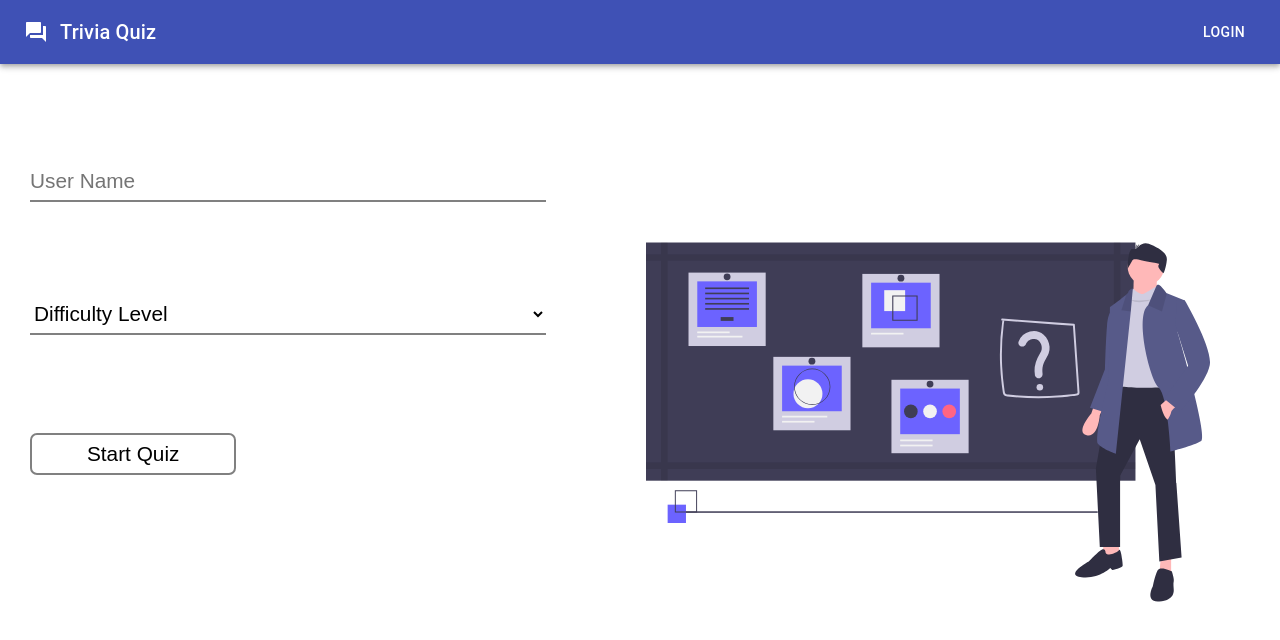
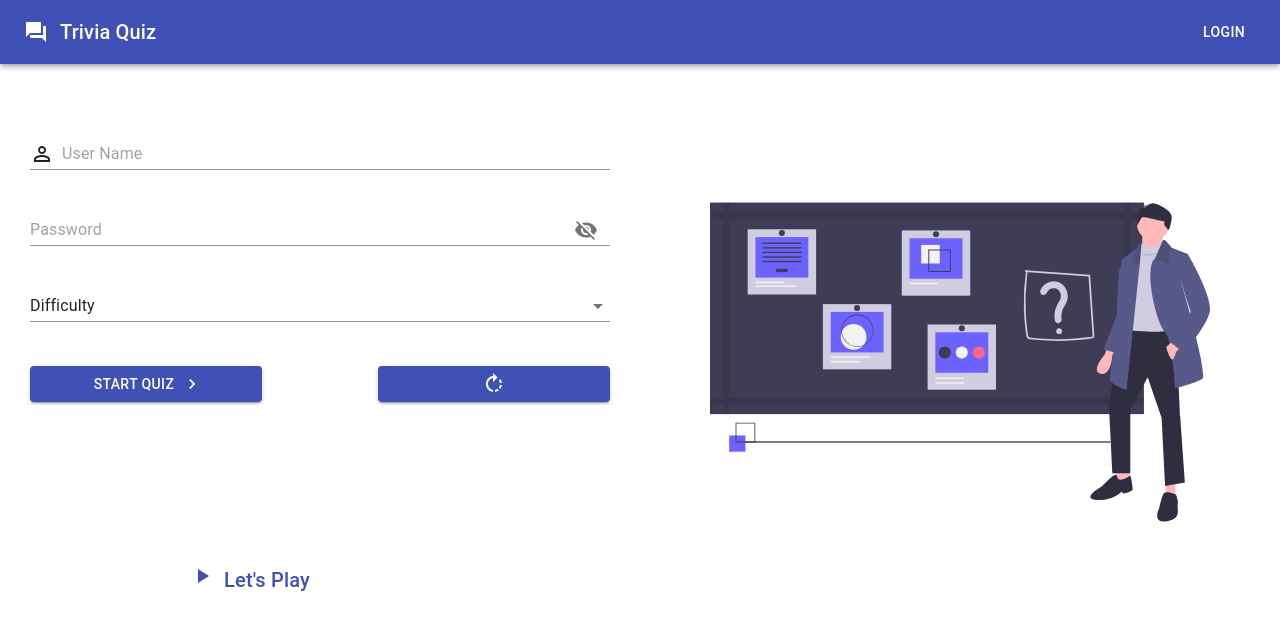
Before and after one commit to shreetanu/trivia-quiz, a Next.js app: page / in a window 1280 px wide. Shown: the top 640 px of the page. Built offline with nearby package versions, Linux system fonts and the light colour scheme.

Commit message:
Index revamp (#10)
* Patch applied

* MUI added to Index page

Co-authored-by: Yatin Jain <rokstaryatin2012@gmail.com>

```diff
--- /dev/null
+++ b/components/Footer.tsx
@@ -0,0 +1,24 @@
+
+import PlayArrowIcon from '@material-ui/icons/PlayArrow';
+import React from "react";
+import { BottomNavigation } from '@material-ui/core';
+
+import {  makeStyles } from '@material-ui/core/styles';
+import Typography from "@material-ui/core/Typography";
+const useStyles = makeStyles({
+    root: {
+        width: 500,
+    },
+})
+function Footer() {
+    const classes = useStyles();
+    return(
+    <BottomNavigation className={classes.root} >
+    <PlayArrowIcon color='primary'/>
+        <Typography variant="h6" color='primary'  style={{marginLeft:"10px"}} >
+            Let&apos;s Play
+        </Typography>
+    </BottomNavigation>
+);
+}
+export default Footer;
--- a/pages/_app.tsx
+++ b/pages/_app.tsx
@@ -3,8 +3,9 @@ import { QuizContextProvider } from "../store/quiz-context";
 import {QueryClient, QueryClientProvider} from "react-query";
 import { ReactQueryDevtools } from 'react-query/devtools'
 import type { AppProps} from 'next/app'
+import React from "react";
+import Footer from "../components/Footer";
 import Header from '../components/Header'
-
 
 function MyApp({ Component, pageProps }:AppProps) {
 
@@ -12,7 +13,9 @@ function MyApp({ Component, pageProps }:AppProps) {
 	return <QueryClientProvider client={queryClient}>
 			<Header />
 			<QuizContextProvider>
+
 				<Component {...pageProps} />
+				<Footer/>
 			</QuizContextProvider>
 			</QueryClientProvider>;
 }
--- a/pages/index.tsx
+++ b/pages/index.tsx
@@ -1,12 +1,29 @@
 import { useState, useContext } from "react";
 import { useRouter } from "next/router";
 import ErrorMessage from "../components/ErrorMessage";
-
-import Header from "../components/Header";
+import React from 'react';
+import ShowChartIcon from '@material-ui/icons/ShowChart';
+import KeyboardArrowRightIcon from '@material-ui/icons/KeyboardArrowRight';
+import Input from '@material-ui/core/Input';
+import InputAdornment from '@material-ui/core/InputAdornment';
+import IconButton from '@material-ui/core/IconButton';
+import NativeSelect from '@material-ui/core/NativeSelect';
+import Button from '@material-ui/core/Button';
+import PersonOutlineIcon from '@material-ui/icons/PersonOutline';
+import Visibility from '@material-ui/icons/Visibility';
+import VisibilityOff from '@material-ui/icons/VisibilityOff';
 import Image from "next/image";
 import QuizContext from "../store/quiz-context";
 import classes from '../styles/index.module.css'
+import RotateRightIcon from '@material-ui/icons/RotateRight'
+
+
 function HomePage() {
+	interface State {
+		password: string;
+		showPassword: boolean;
+	}
+
 	const ctx = useContext(QuizContext);
 	const [difficulty, setDifficulty] = useState("");
 	const [error, setError] = useState(false);
@@ -19,57 +36,117 @@ function HomePage() {
 		}
 	};
 	const router = useRouter();
-	//let api = "";
+	const [values, setValues] = React.useState<State>({
+		password: '',
+		showPassword: false,
+	});
+	const handleClickShowPassword = () => {
+		setValues({ ...values, showPassword: !values.showPassword });
+	};
+	const handleChangepass = (prop: keyof State) => (event: React.ChangeEvent<HTMLInputElement>) => {
+		setValues({ ...values, [prop]: event.target.value });
+	};
+	const handleReset=()=>{
+		setDifficulty("");
+		setValues({
+			password:'',
+			showPassword: false,
+
+		});
+		ctx.updateUserName("");
+
+	}
 	const handleSubmit = () => {
-		if (!difficulty || !ctx.userName || difficulty === "select") {
+		if (!difficulty || !ctx.userName || difficulty === "select" || !values.password) {
 			setError(true);
 			return;
 		} else {
+
 			setError(false);
 			//for test
+			if( values.password!== "Trivia")
+			{
+
+			}
+			else{
 			router.push({
 				pathname: "/quiz",
 				query: { type: difficulty },
 			});
-		}
+		}}
 	};
 	return (
+		<>
+
 		<div className={classes.content}>
 			<div className={classes.settings}>
 				<div className={classes.settings__select}>
 					{error && <ErrorMessage> Please Fill all the fields</ErrorMessage>}
-					<input
+					<Input
 						placeholder='User Name'
-						type='text'
-						style={{ marginBottom: 25 }}
-						className={classes.elements}
 						id='name'
 						value={ctx.userName}
 						onChange={event => handleChange(event.target.value)}
+						startAdornment={
+							<InputAdornment position="start">
+								<PersonOutlineIcon />
+							</InputAdornment>
+						}
 					/>
 
-					<select
+					<Input
+						id="standard-adornment-password"
+						placeholder={"Password"}
+						type={values.showPassword ? 'text' : 'password'}
+						value={values.password}
+						onChange={handleChangepass('password')}
+						endAdornment={
+							<InputAdornment position="end">
+								<IconButton
+									aria-label="toggle password visibility"
+									onClick={handleClickShowPassword}
+
+								>
+									{values.showPassword ? <Visibility /> : <VisibilityOff />}
+								</IconButton>
+							</InputAdornment>
+						}
+					/>
+
+
+
+					<NativeSelect
+						/*className={classes.selectEmpty}*/
 						value={difficulty}
-						className={classes.elements}
-						style={{ marginBottom: 30 }}
-						onChange={e => setDifficulty(e.target.value)}>
-						<option key='select' value='select'>
-							Difficulty Level
+						onChange={(event) => setDifficulty(event.target.value)}
+						inputProps={{ 'aria-label': 'age' }}>
+						<ShowChartIcon/>
+						<option value="" disabled>
+							Difficulty
 						</option>
-						<option key='Easy' value='easy'>
-							Easy
-						</option>
-						<option key='Medium' value='medium'>
-							Medium
-						</option>
-						<option key='Hard' value='hard'>
-							Hard
-						</option>
-					</select>
-
-					<button className={classes.button} onClick={handleSubmit}>
+						<option key='Easy' value='easy'>Easy</option>
+						<option key='Medium' value='medium'>Medium</option>
+						<option key='Hard' value='hard'>Hard</option>
+					</NativeSelect>
+<div style={{display:'flex' , justifyContent:'space-between'}} >
+					<Button
+						variant="contained"
+						color="primary"
+						className={classes.button}
+						onClick={handleSubmit}
+						endIcon={<KeyboardArrowRightIcon/>}
+					>
 						Start Quiz
-					</button>
+					</Button>
+					<Button
+						variant="contained"
+						color="primary"
+						className={classes.button}
+						onClick={handleReset}
+					>
+						<RotateRightIcon/>
+					</Button>
+</div>
 				</div>
 			</div>
 			<div className={classes.banner}>
@@ -79,8 +156,11 @@ function HomePage() {
 					height={480}
 					alt='Person alongside board'
 				/>
+
 			</div>
 		</div>
+
+		</>
 	);
 }
 export default HomePage;
--- a/styles/globals.css
+++ b/styles/globals.css
@@ -4,8 +4,7 @@ body {
   margin: 0;
   font-family: -apple-system, BlinkMacSystemFont, Segoe UI, Roboto, Oxygen,
     Ubuntu, Cantarell, Fira Sans, Droid Sans, Helvetica Neue, sans-serif;
-    background: rgb(238,174,202);
-background: white;
+    background: white;
 }
 
 a {
--- a/styles/index.module.css
+++ b/styles/index.module.css
@@ -1,9 +1,20 @@
+
 .content {
+
 	display: flex;
+	height: 500px;
+
+}
+.button {
+
+	width: 40%;
+
+	border-radius: 7px;
+
 }
 
 .settings {
-	width: 45%;
+	width: 50%;
 	padding: 10px;
 	display: flex;
 	flex-direction: column;
@@ -11,31 +22,8 @@
 	font-family: "Poppins", sans-serif;
 	font-weight: 300;
 }
-.elements {
-	font-family: inherit;
-	width: 100%;
-	border: 0;
-	border-bottom: 2px solid gray;
-	outline: 0;
-	font-size: 1.3rem;
-	color: black;
-	padding: 7px 0;
-	background: transparent;
-}
-.button {
-	font-family: inherit;
-	width: 40%;
-	border: 0;
-	border: 2px solid gray;
-	border-radius: 7px;
-	outline: 0;
-	font-size: 1.3rem;
-	color: black;
-	padding: 7px 0;
-	background: transparent;
-}
 .banner {
-	width: 55%;
+	width: 50%;
 	align-self: center;
 
 	margin-top: 100px;
@@ -55,6 +43,13 @@
 	.settings {
 		width: 100%;
 	}
+	.button {
+
+		width: 40%;
+		margin-top: 5px;
+		border-radius: 7px;
+
+	}
 }
 
 .settings__select {
```
Also changed, not shown: next-env.d.ts (added), 1 other file (tests, documents, lock files or other folders).
